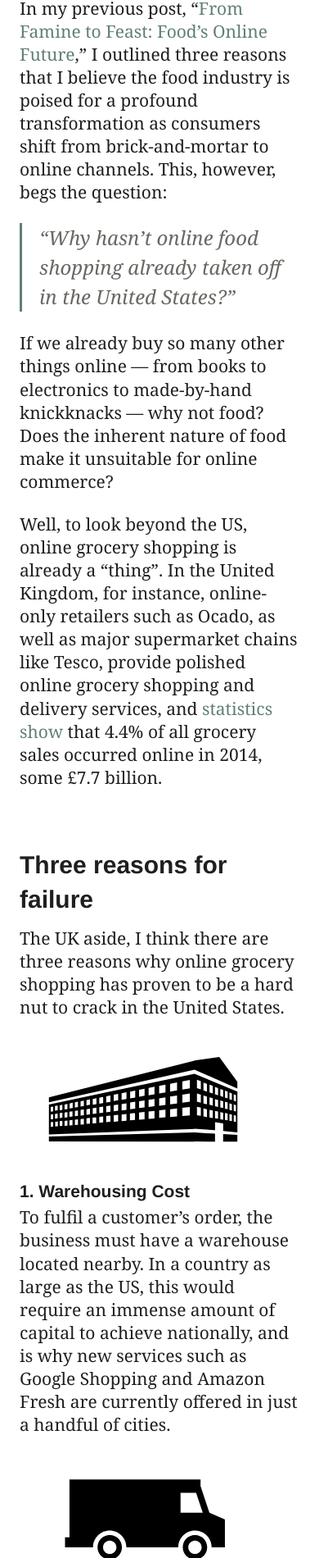
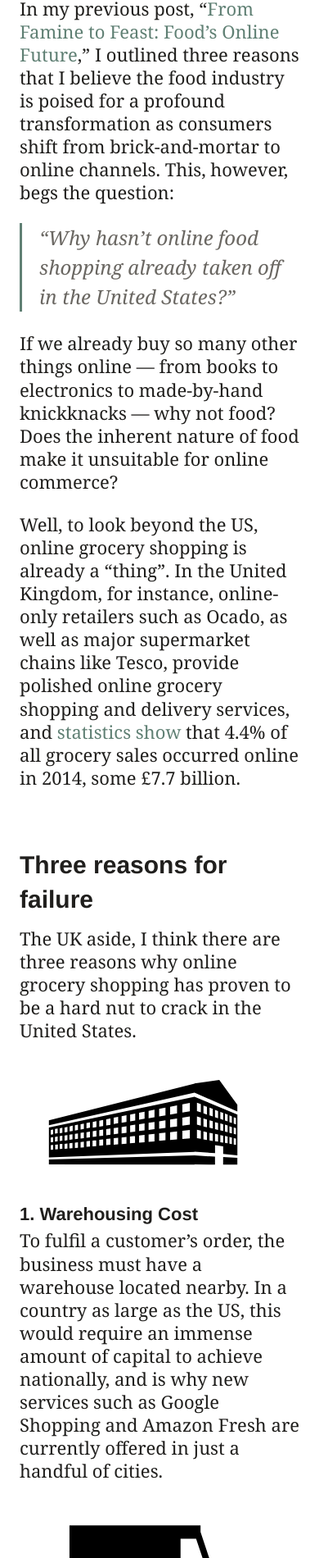
Before and after one commit to SeriouslyInc/tylertate, a Jekyll site: the page built from blog/_posts/2014-12-09-online-grocery-shopping-a-hard-nut-to-crack.markdown, in a window 390 px wide. Shown: the part 701-2601 px from the top of the page at 82% size. Built offline with Jekyll 4.4.1, drawn with Linux system fonts in a browser that asks for light colours; comment, search, counter and statistics services are not loaded.

Commit message:
font size one pixel larger.

```diff
--- a/resources/css/helpers/blog.less
+++ b/resources/css/helpers/blog.less
@@ -291,7 +291,7 @@
 			p,
 			ul,
 			ol {
-				font-size: 1.75rem;
+				font-size: 1.834rem;
 				line-height: 2.34rem;
 			}
 			ol li,
@@ -300,7 +300,7 @@
 				margin-left: 1.75rem;
 			}
 			h3 {
-				font-size: 1.75rem;
+				font-size: 1.834rem;
 				line-height: 2.34rem;
 			}
 			blockquote {
--- a/resources/css/main.css
+++ b/resources/css/main.css
@@ -1301,7 +1301,7 @@ a {
   #blog .post-content p,
   #blog .post-content ul,
   #blog .post-content ol {
-    font-size: 1.75rem;
+    font-size: 1.834rem;
     line-height: 2.34rem;
   }
   #blog .post-content ol li,
@@ -1310,7 +1310,7 @@ a {
     margin-left: 1.75rem;
   }
   #blog .post-content h3 {
-    font-size: 1.75rem;
+    font-size: 1.834rem;
     line-height: 2.34rem;
   }
   #blog .post-content blockquote {
```
Also changed, not shown: 2 other files.
